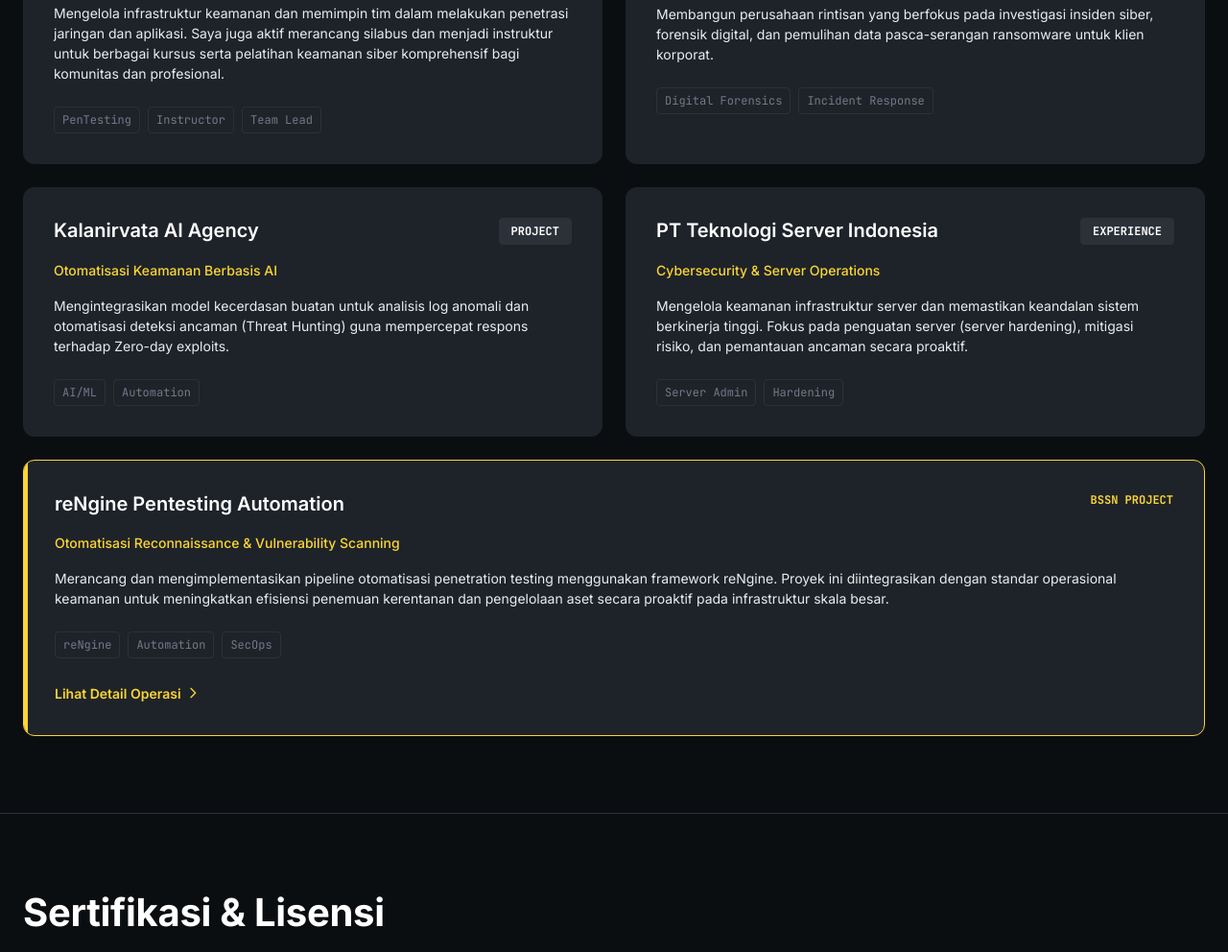
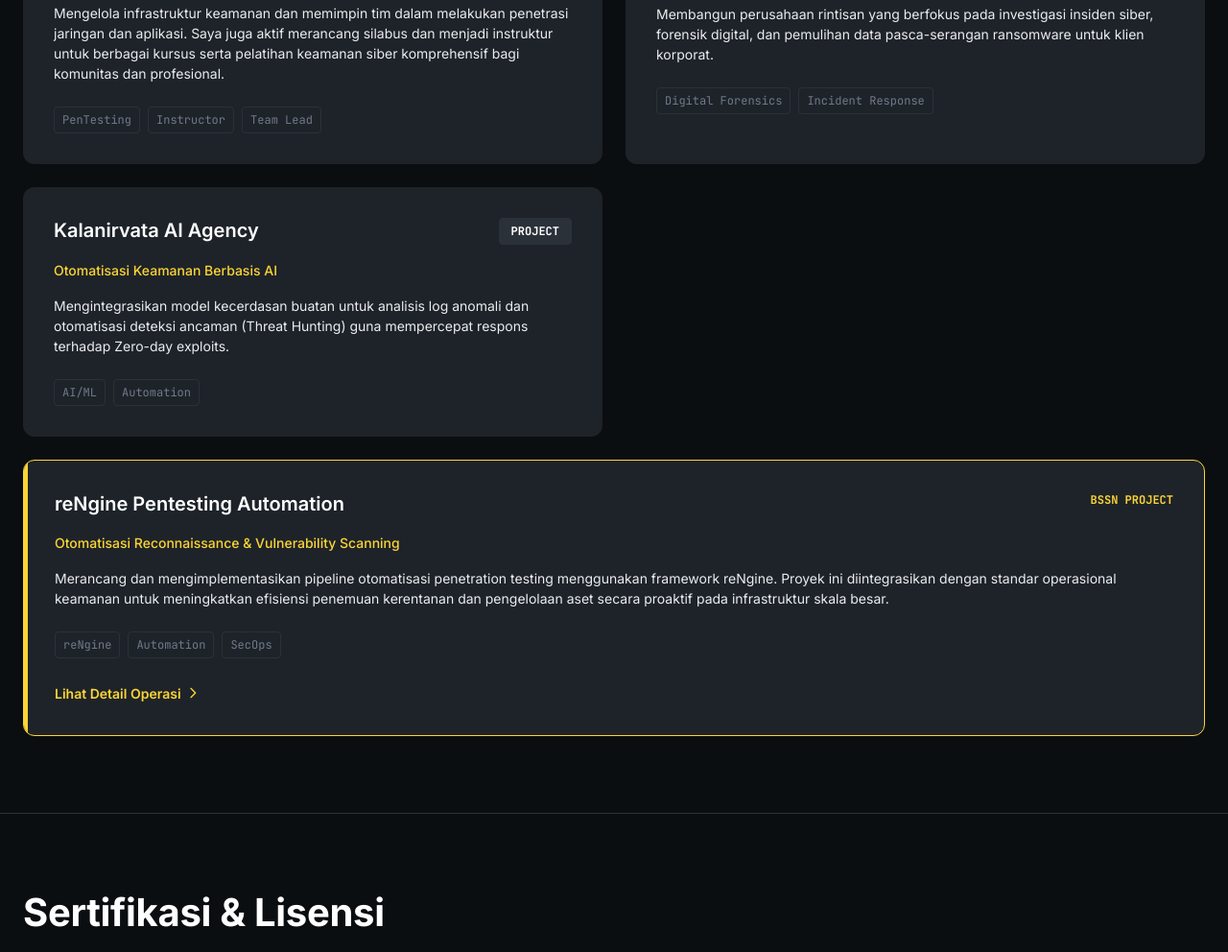
Before and after one commit to lutfi221b/luthfiahmadparadiansyah-portofolio, a plain HTML site: page index.html in a window 1280 px wide. Shown: the part 1642-2634 px from the top of the page at 96% size. Drawn offline with nearby package versions, Linux system fonts and the light colour scheme.

Commit message:
Update index.html
hapus ga relevan

```diff
--- a/index.html
+++ b/index.html
@@ -246,22 +246,6 @@
                     </div>
                 </div>
 
-                <!-- Card 4: PT Teknologi Server Indonesia -->
-                <div class="bg-surface-card-dark rounded-xl p-6 md:p-8 hover:bg-surface-elevated-dark transition-colors duration-300">
-                    <div class="flex justify-between items-start mb-4">
-                        <h3 class="text-on-dark font-semibold text-[20px] leading-[1.35]">PT Teknologi Server Indonesia</h3>
-                        <span class="bg-surface-elevated-dark text-on-dark border border-hairline-on-dark font-mono text-[12px] font-bold px-3 py-1 rounded-sm">EXPERIENCE</span>
-                    </div>
-                    <p class="text-primary font-medium text-[14px] mb-4">Cybersecurity & Server Operations</p>
-                    <p class="text-body text-[14px] leading-[1.5] mb-6">
-                        Mengelola keamanan infrastruktur server dan memastikan keandalan sistem berkinerja tinggi. Fokus pada penguatan server (server hardening), mitigasi risiko, dan pemantauan ancaman secara proaktif.
-                    </p>
-                    <div class="flex gap-2">
-                        <span class="text-muted text-[12px] font-mono border border-hairline-on-dark px-2 py-1 rounded">Server Admin</span>
-                        <span class="text-muted text-[12px] font-mono border border-hairline-on-dark px-2 py-1 rounded">Hardening</span>
-                    </div>
-                </div>
-
                 <!-- Card 5 (Featured Project) -->
                 <div id="projects" class="md:col-span-2 bg-surface-card-dark rounded-xl p-6 md:p-8 border border-primary relative overflow-hidden group">
                     <div class="absolute top-0 left-0 w-1 h-full bg-primary"></div>
```
